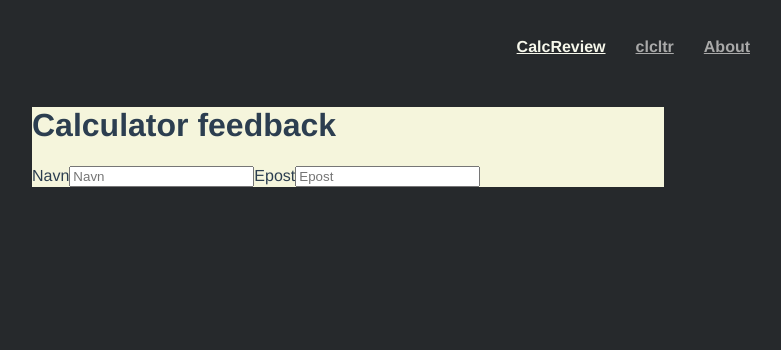
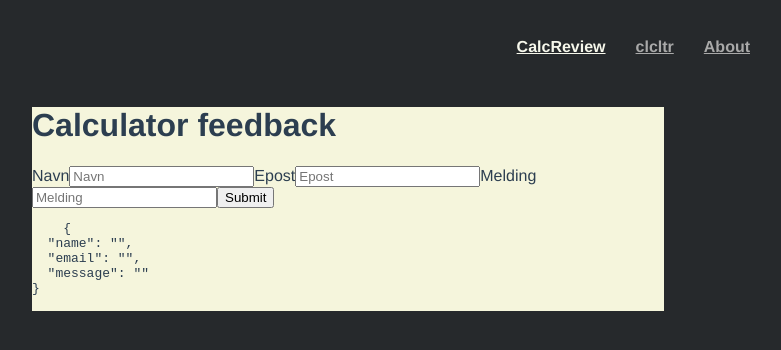
Before and after one commit to adriawh/IDATT2105, a Vue app: page /#/calcReview in a window 1280 px wide. Shown: the top 350 px of the page, without its empty margins (292-1073 px from the left). Built offline with nearby package versions, Linux system fonts and the light colour scheme.

Commit message:
Started oppgave 1

```diff
--- a/package.json
+++ b/package.json
@@ -9,6 +9,7 @@
     "deploy": "sh deploy.sh"
   },
   "dependencies": {
+    "axios": "^0.25.0",
     "core-js": "^3.6.5",
     "vue": "^3.0.0",
     "vue-router": "^4.0.0-0",
--- a/src/components/BaseInput.vue
+++ b/src/components/BaseInput.vue
@@ -1,6 +1,7 @@
 <template>
   <label>{{ label }}</label>
   <input
+   v-bind="$attrs"
     :placeholder="label"
     class="field"
     :value="modelValue"
--- a/src/main.js
+++ b/src/main.js
@@ -2,5 +2,24 @@ import { createApp } from "vue";
 import App from "./App.vue";
 import router from "./router";
 import store from "./store";
+import upperFirst from "lodash/upperFirst";
+import camelCase from "lodash/camelCase";
 
-createApp(App).use(store).use(router).mount("#app");
+const requireComponent = require.context(
+  "./components",
+  false,
+  /Base[A-Z]\w+\.(vue|js)$/
+);
+
+const app = createApp(App);
+requireComponent.keys().forEach((fileName) => {
+  const componentConfig = requireComponent(fileName);
+
+  const componentName = upperFirst(
+    camelCase(fileName.replace(/^\.\/(.*)\.\w+$/, "$1"))
+  );
+
+  app.component(componentName, componentConfig.default || componentConfig);
+});
+
+app.use(store).use(router).mount("#app");
--- a/src/views/CalcReview.vue
+++ b/src/views/CalcReview.vue
@@ -2,19 +2,37 @@
   <div class="container">
     <h1>Calculator feedback</h1>
 
-    <BaseInput label="Navn" type="text" />
-    <BaseInput label="Epost" type="text" />
+    <form @submit.prevent="sendForm">
+      <BaseInput label="Navn" type="text" v-model="user.name" />
+      <BaseInput label="Epost" type="email" v-model="user.email" />
+      <BaseInput label="Melding" type="text" v-model="user.message" />
+
+      <button type="submit">Submit</button>
+    </form>
+    <pre>
+    {{ user }}
+  </pre
+    >
   </div>
 </template>
 
 <script>
-import BaseInput from "../components/BaseInput.vue";
 
+import { useField } from 'vee-validate';
+import axios from "axios";
 export default {
-  components: {
-    BaseInput,
+
+  setup(){
+    function onSubmit(){
+      alert('Submitted')
+    }
+
+    const email = useField('email', function(value){
+      if(!value) return 'This field is required'
+
+      return true
+    })
   },
-
   data() {
     return {
       user: {
@@ -23,6 +41,18 @@ export default {
         message: "",
       },
     };
+  },
+  methods: {
+    sendForm() {
+      axios
+        .post()
+        .then(function (response) {
+          console.log("Response", response);
+        })
+        .catch(function (err) {
+          console.log("Error", err);
+        });
+    },
   },
 };
 </script>
```
Also changed, not shown: 1 other file (tests, documents, lock files or other folders).
